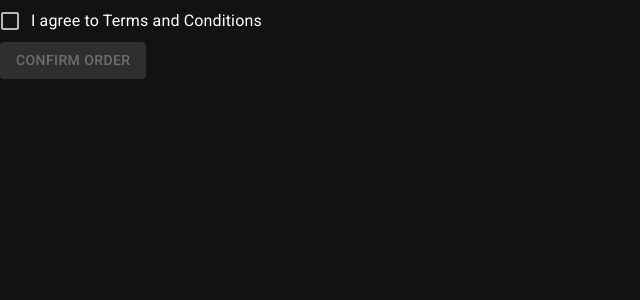
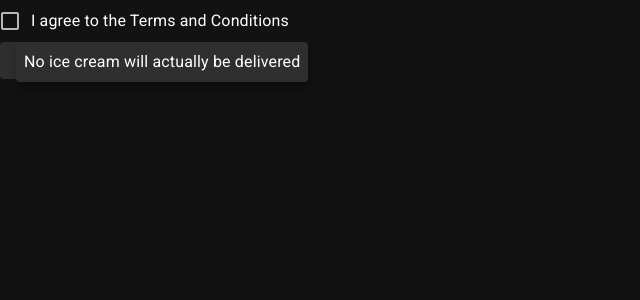
Before and after one commit to H3t0r/sundaes-on-demand, a React (Create React App) app: page / in a window 1280 px wide. Shown: the top 300 px of the page, without its empty margins (0-640 px from the left). Built offline with nearby package versions, Linux system fonts and the light colour scheme.

Commit message:
test & code popover terms and conditions

```diff
--- a/src/pages/SummaryForm.tsx
+++ b/src/pages/SummaryForm.tsx
@@ -2,20 +2,47 @@ import Button from '@mui/material/Button'
 import Checkbox from '@mui/material/Checkbox'
 import FormControlLabel from '@mui/material/FormControlLabel'
 import FormGroup from '@mui/material/FormGroup'
+import Popover from '@mui/material/Popover'
+import Typography from '@mui/material/Typography'
 import * as React from 'react'
 
 function SummaryForm() {
+  const [anchorEl, setAnchorEl] = React.useState<HTMLElement | null>(null)
   const [isDisabled, setIsDisabled] = React.useState(true)
+
+  const handlePopoverClose = () => setAnchorEl(null)
+  const handlePopoverOpen: React.MouseEventHandler<HTMLElement> = event =>
+    setAnchorEl(event.currentTarget)
+  const open = Boolean(anchorEl)
   const toggleButton = () => setIsDisabled(state => !state)
 
   return (
     <>
-      <FormGroup>
+      <FormGroup
+        aria-haspopup="true"
+        aria-owns={open ? 'mouse-over-popover' : undefined}
+        onMouseEnter={handlePopoverOpen}
+        onMouseLeave={handlePopoverClose}
+      >
         <FormControlLabel
           control={<Checkbox onClick={toggleButton} />}
-          label="I agree to Terms and Conditions"
+          label="I agree to the Terms and Conditions"
         />
       </FormGroup>
+      <Popover
+        anchorEl={anchorEl}
+        anchorOrigin={{vertical: 'bottom', horizontal: 'left'}}
+        disableRestoreFocus
+        id="mouse-over-popover"
+        onClose={handlePopoverClose}
+        open={open}
+        sx={{pointerEvents: 'none'}}
+        transformOrigin={{vertical: 'top', horizontal: 'left'}}
+      >
+        <Typography sx={{p: 1}}>
+          No ice cream will actually be delivered
+        </Typography>
+      </Popover>
       <Button disabled={isDisabled} variant="contained">
         Confirm Order
       </Button>
```
Also changed, not shown: 1 other file (tests, documents, lock files or other folders).
